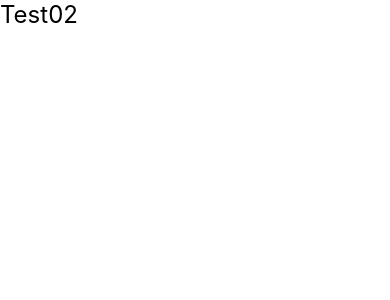
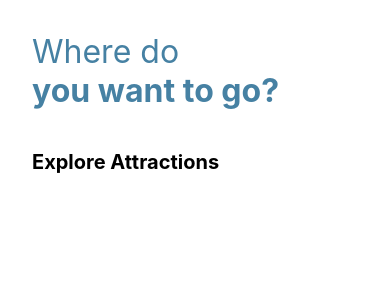
Before and after one commit to GeluHorotan/react-native-travelapp, a React Native app: screen / in a window 390 px wide. Shown: the top 300 px of the page. Built offline with nearby package versions, Linux system fonts and the light colour scheme.

Commit message:
feat: create title component

```diff
--- a/src/components/Title.tsx
+++ b/src/components/Title.tsx
@@ -2,20 +2,23 @@ import React, { FC } from 'react';
 import { StyleSheet, Text } from 'react-native';
 
 interface ITitle {
-  children?: React.ReactNode;
+  text: string;
+  style?: any;
 }
 
-const Title: FC<ITitle> = ({ children }) => {
-  return <Text style={styles.title}>{children}</Text>;
+const Title: FC<ITitle> = ({ text, style }) => {
+  return <Text style={[styles.title, style]}>{text}</Text>;
 };
 
 Title.defaultProps = {
-  children: 'Default Text',
+  text: 'Default Text',
 };
 
 const styles = StyleSheet.create({
   title: {
-    fontSize: 24,
+    fontSize: 32,
+    color: '#4681A3',
+    fontWeight: 'bold',
   },
 });
 
--- a/src/screens/Home.tsx
+++ b/src/screens/Home.tsx
@@ -1,15 +1,30 @@
 import React, { FC } from 'react';
-import { SafeAreaView, Text, View } from 'react-native';
+import { SafeAreaView, StyleSheet, Text, View } from 'react-native';
 import Title from '../components/Title';
 
 const Home: FC = () => {
   return (
     <SafeAreaView>
-      <View>
-        <Title>Test02</Title>
+      <View style={styles.container}>
+        <Title text="Where do" style={{ fontWeight: 'normal' }} />
+        <Title text="you want to go?" />
+
+        <Title text="Explore Attractions" style={styles.subtitle} />
       </View>
     </SafeAreaView>
   );
 };
 
+const styles = StyleSheet.create({
+  container: {
+    margin: 32,
+  },
+  subtitle: {
+    fontSize: 20,
+    color: '#000000',
+    marginTop: 40,
+    marginBottom: 34,
+  },
+});
+
 export default Home;
```
